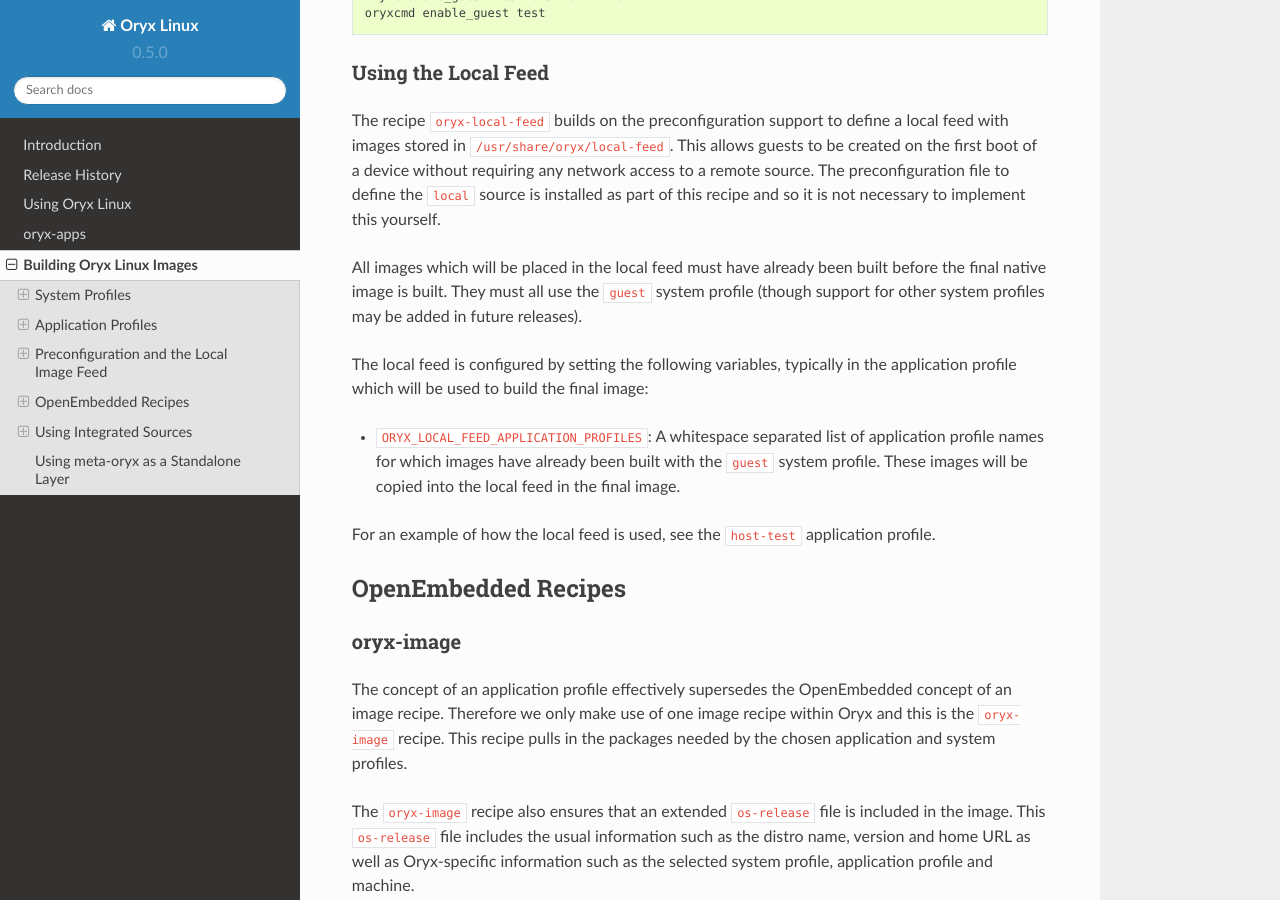
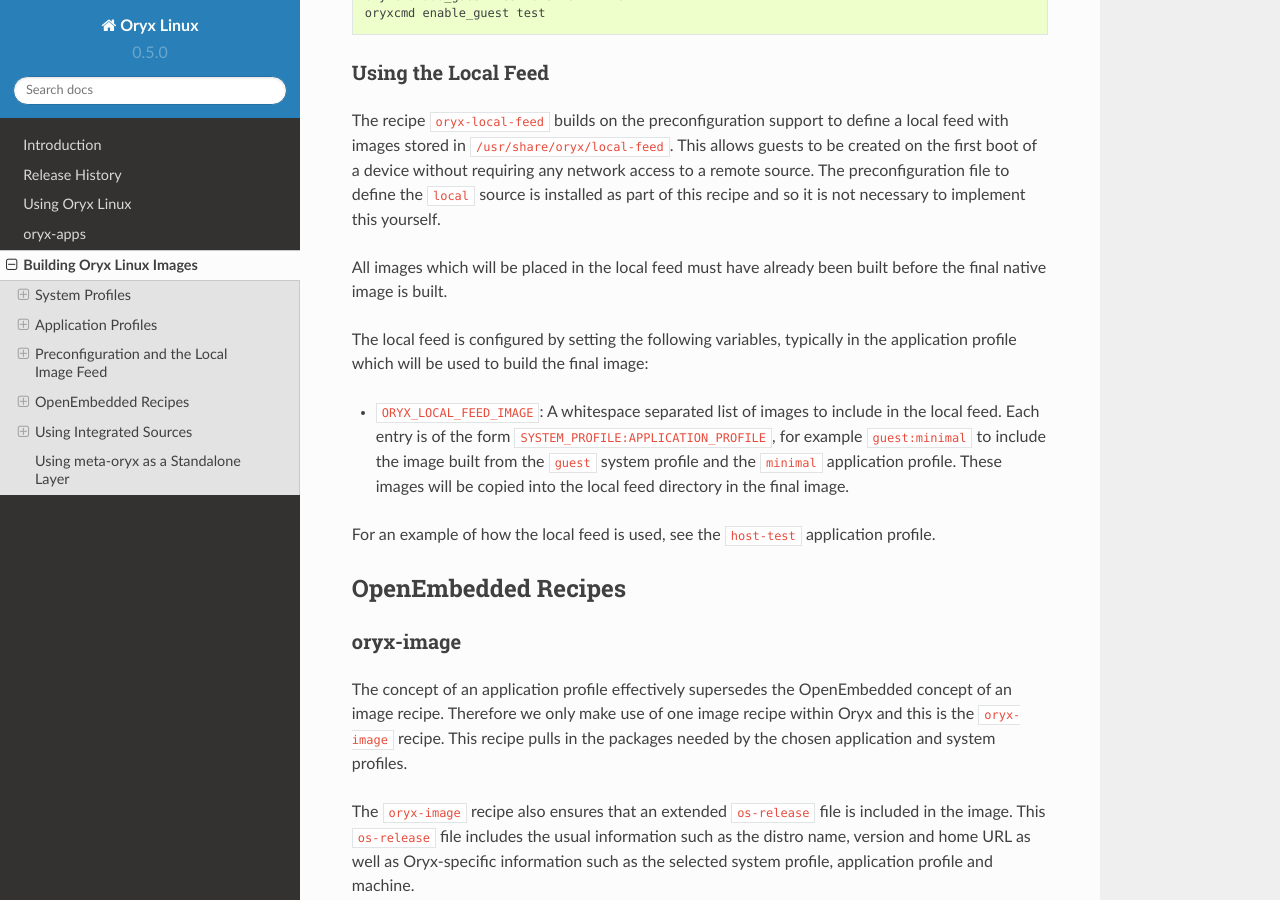
Before and after one commit to NetworkGradeLinux/mion, a Sphinx documentation site: the page built from docs/building-images.rst, in a window 1280 px wide and 900 px high, scrolled down 4473 px. Built offline with Sphinx 7.4.7 and the Read the Docs theme 2.0.0, drawn with Linux system fonts in a browser that asks for light colours.

Commit message:
docs: Update documentation on the local feed
Signed-off-by: Paul Barker <pbarker@oryx-linux.org>

```diff
--- a/docs/building-images.rst
+++ b/docs/building-images.rst
@@ -250,17 +250,17 @@
 implement this yourself.
 
 All images which will be placed in the local feed must have already been built
-before the final native image is built. They must all use the ``guest``
-system profile (though support for other system profiles may be added in future
-releases).
+before the final native image is built.
 
 The local feed is configured by setting the following variables, typically in
 the application profile which will be used to build the final image:
 
-* ``ORYX_LOCAL_FEED_APPLICATION_PROFILES``: A whitespace separated list of
-  application profile names for which images have already been built with the
-  ``guest`` system profile. These images will be copied into the local feed in
-  the final image.
+* ``ORYX_LOCAL_FEED_IMAGE``: A whitespace separated list of images to include
+  in the local feed. Each entry is of the form
+  ``SYSTEM_PROFILE:APPLICATION_PROFILE``, for example ``guest:minimal`` to
+  include the image built from the ``guest`` system profile and the
+  ``minimal`` application profile. These images will be copied into the local
+  feed directory in the final image.
 
 For an example of how the local feed is used, see the ``host-test`` application
 profile.
```
